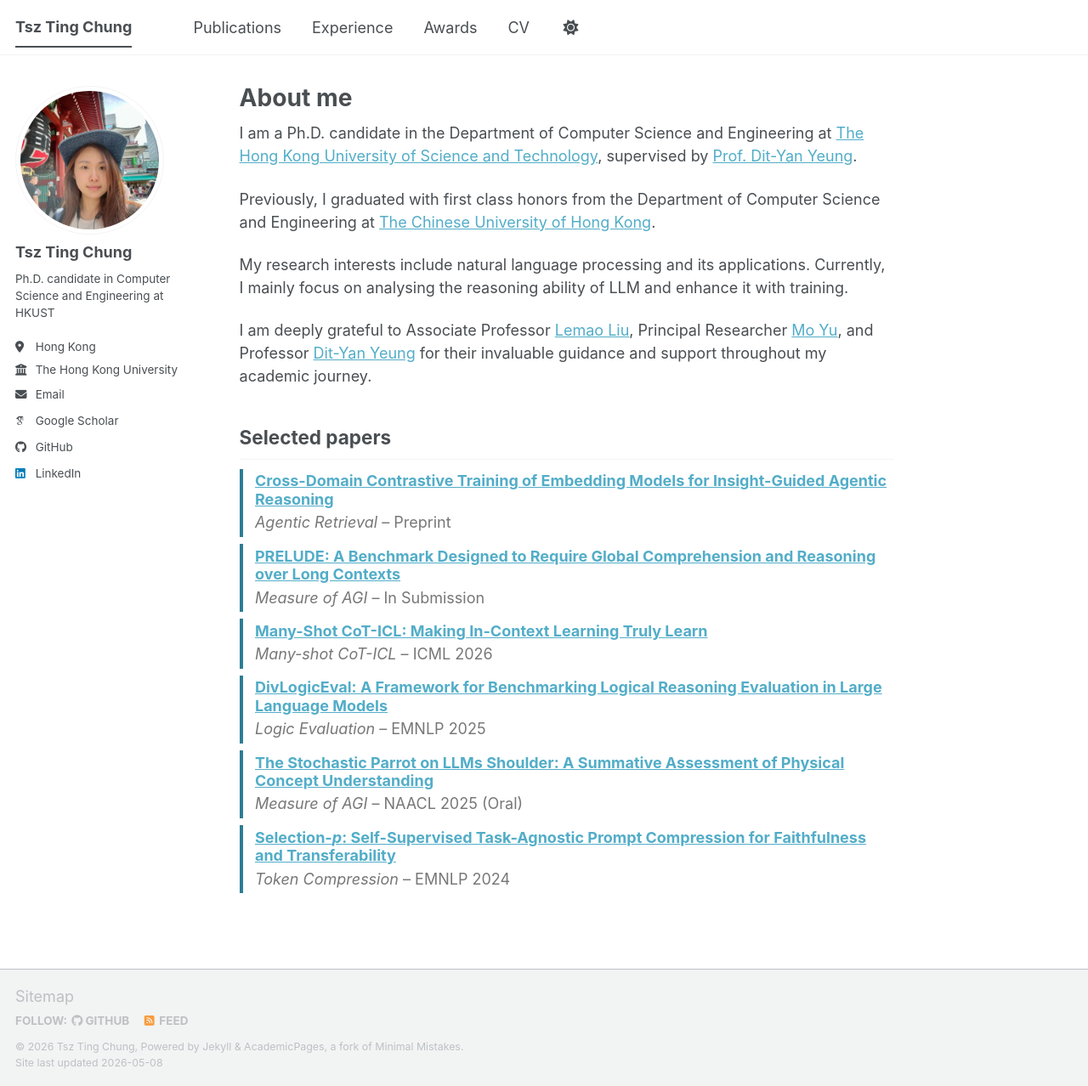
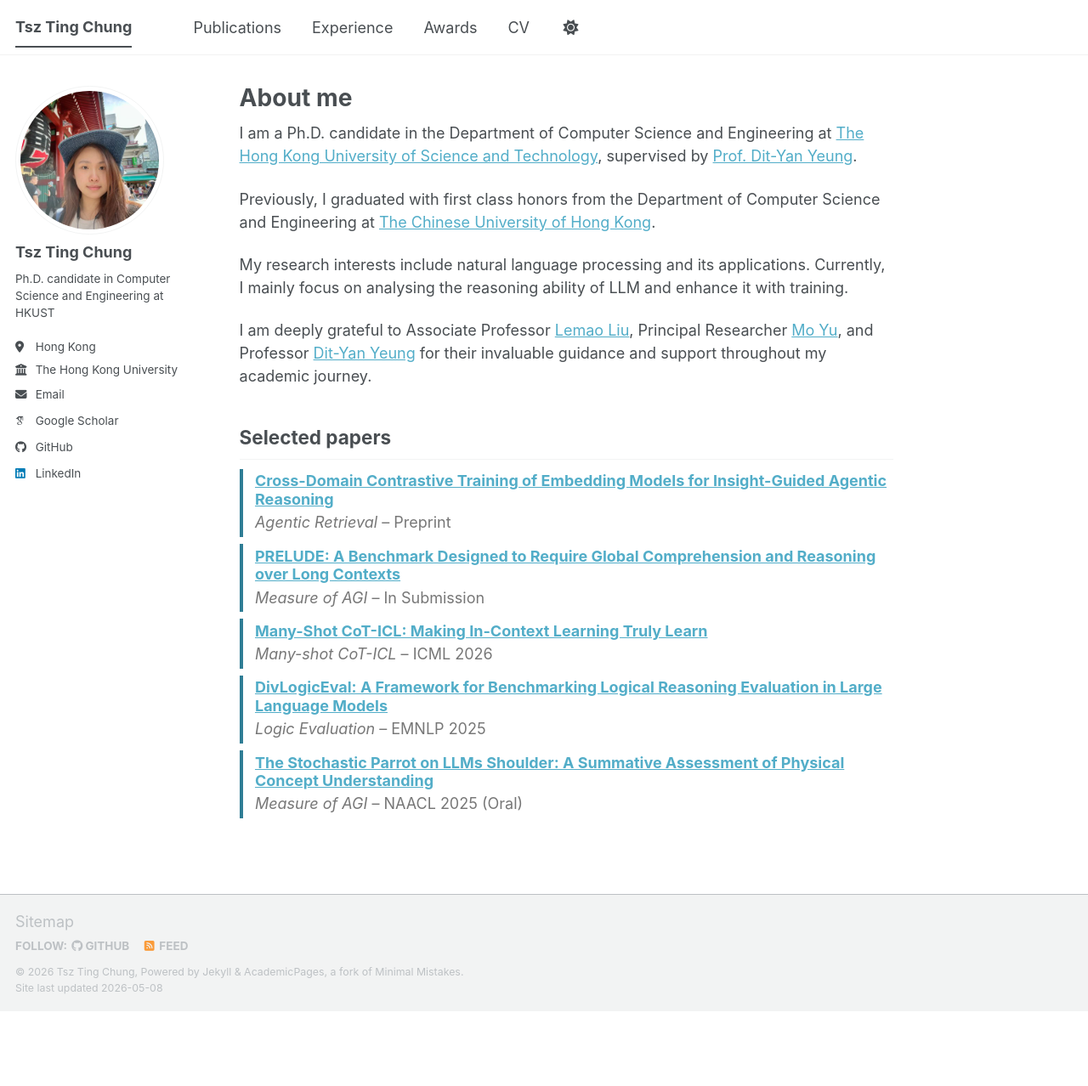
Before and after one commit to TTChungC/ttchungc.github.io, a Jekyll site: the page built from _pages/about.md, in a window 1280 px wide and 1278 px high. Shown: the whole window at 85% size. Built offline with Jekyll 4.4.1, drawn with Linux system fonts in a browser that asks for light colours; some web fonts are replaced; a script bundle is joined from its source files by our own code; library files that are not in the unit come from our copies.

Commit message:
Remove Selection-p from selected papers

```diff
--- a/_pages/about.md
+++ b/_pages/about.md
@@ -41,8 +41,3 @@ I am deeply grateful to Associate Professor [Lemao Liu](https://lemaoliu.github.
 <h3 style="margin: 0 0 0.15rem 0;"><a href="https://physico-benchmark.github.io/">The Stochastic Parrot on LLMs Shoulder: A Summative Assessment of Physical Concept Understanding</a></h3>
 <p style="margin: 0; color: #777;"><em>Measure of AGI</em> &ndash; NAACL 2025 (Oral)</p>
 </div>
-
-<div style="border-left: 4px solid #2f7d95; padding: 0.2rem 0 0.2rem 0.8rem; margin: 0.45rem 0;">
-<h3 style="margin: 0 0 0.15rem 0;"><a href="https://ttchungc.github.io/projects/selection-p/">Selection-<i>p</i>: Self-Supervised Task-Agnostic Prompt Compression for Faithfulness and Transferability</a></h3>
-<p style="margin: 0; color: #777;"><em>Token Compression</em> &ndash; EMNLP 2024</p>
-</div>
```
